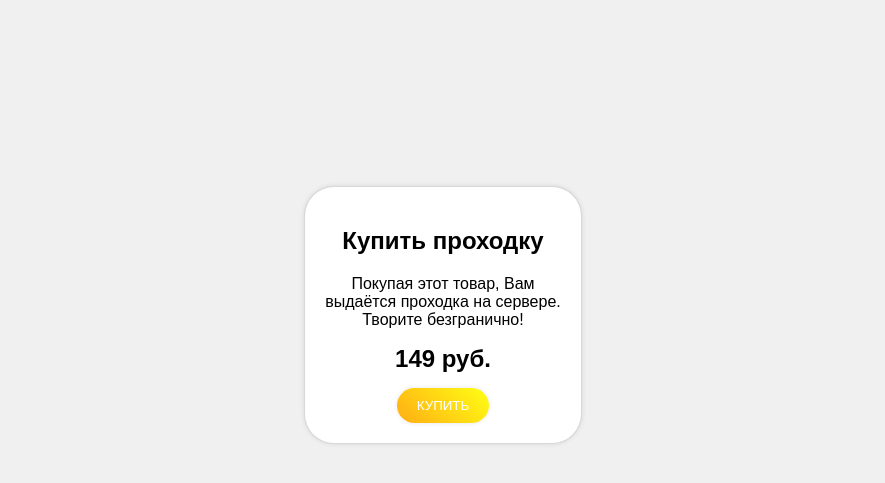
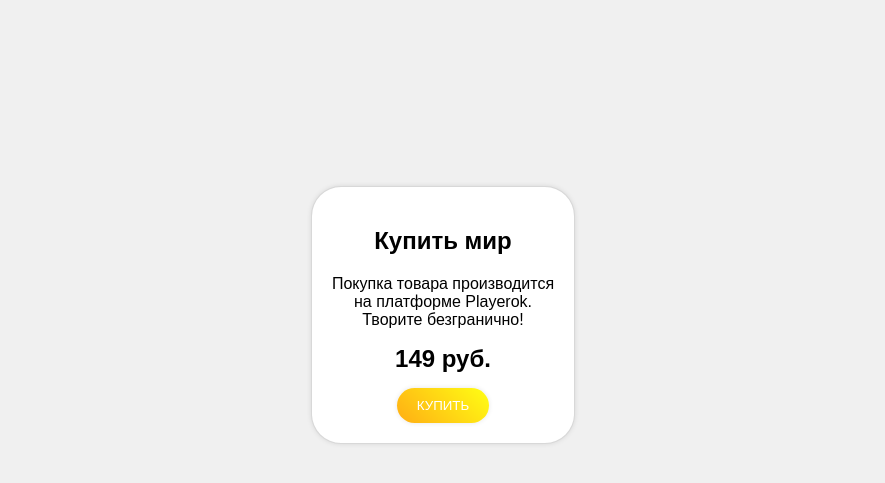
Before and after one commit to neobutin/ExcellencyBuildersSite, a plain HTML site: page index.html in a window 1280 px wide. Shown: the part 93-576 px from the top of the page, without its empty margins (197-1082 px from the left). Drawn offline with Linux system fonts and the light colour scheme.

Commit message:
Release 1.1

```diff
--- a/index.html
+++ b/index.html
@@ -26,8 +26,8 @@
 
   <main>
     <section class="donation-section">
-      <h2>Купить проходку</h2>
-      <p>Покупая этот товар, Вам<br>выдаётся проходка на сервере.<br>Творите безгранично!</p>
+      <h2>Купить мир</h2>
+      <p>Покупка товара производится<br>на платформе Playerok.<br>Творите безгранично!</p>
       <div class="price">149 руб.</div>
       <button class="buy-button" onclick="window.open('https://playerok.com/profile/excellency-su/products', '_blank')">КУПИТЬ</button>
     </section>
```
